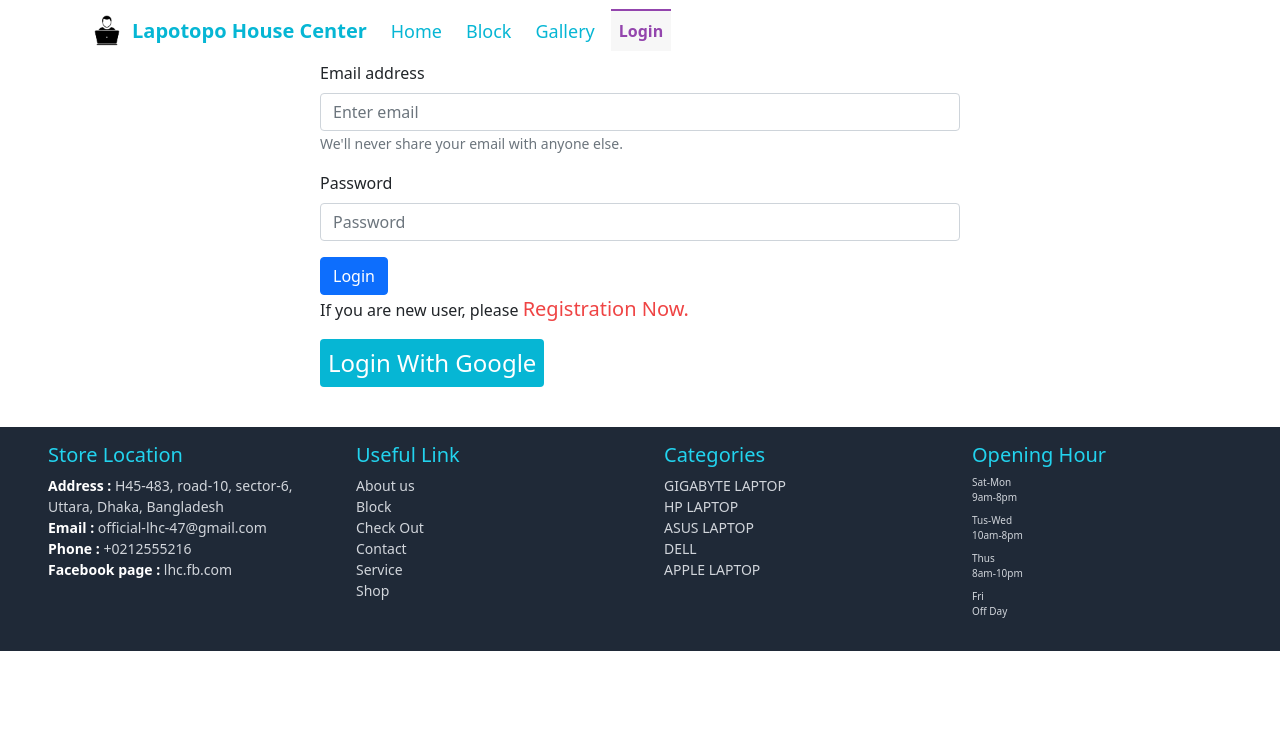
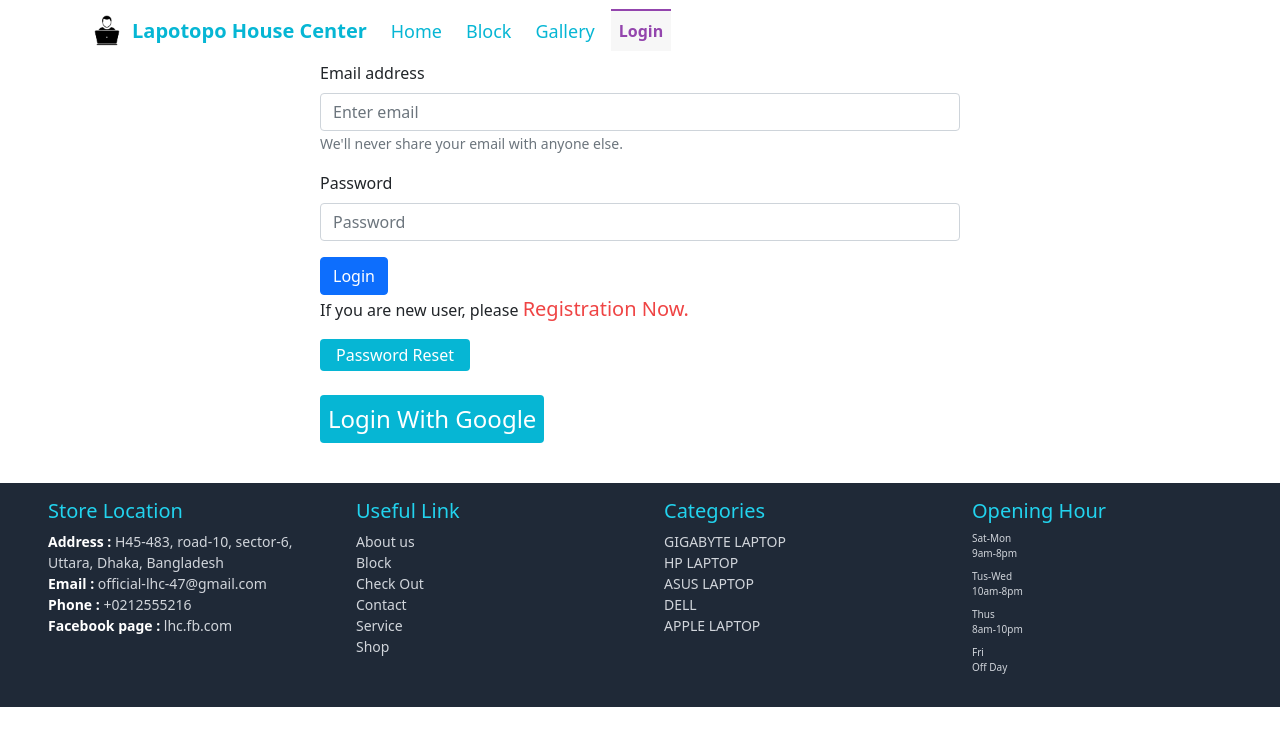
Before and after one commit to nurhossainfarid/warehouse-management-client-side, a React (Create React App) app: page /login in a window 1280 px wide. Shown: the top 746 px of the page. Built offline with nearby package versions, Linux system fonts and the light colour scheme; no server answers.

Commit message:
add reset password

```diff
--- a/package.json
+++ b/package.json
@@ -16,6 +16,7 @@
     "react-hook-form": "^7.30.0",
     "react-router-dom": "^6.3.0",
     "react-scripts": "5.0.1",
+    "react-toastify": "^9.0.1",
     "web-vitals": "^2.1.4"
   },
   "scripts": {
--- /dev/null
+++ b/src/Pages/Login/Loading/Loading.js
@@ -0,0 +1,12 @@
+import React from 'react';
+import { Spinner } from 'react-bootstrap';
+
+const Loading = () => {
+    return (
+        <div style={{height: '300px'}} className='w-100 d-flex justify-content-center align-items-center'>
+            <Spinner animation="border" variant="primary" />
+        </div>
+    );
+};
+
+export default Loading;
--- a/src/Pages/Login/Login.js
+++ b/src/Pages/Login/Login.js
@@ -1,8 +1,12 @@
 import React, { useRef } from 'react';
 import { Button, Form } from 'react-bootstrap';
-import { useSignInWithEmailAndPassword, useSignInWithGoogle } from 'react-firebase-hooks/auth';
+import { useSendPasswordResetEmail, useSignInWithEmailAndPassword, useSignInWithGoogle } from 'react-firebase-hooks/auth';
 import { Link, useLocation, useNavigate } from 'react-router-dom';
 import auth from '../../firebase.init';
+import Loading from './Loading/Loading';
+import { ToastContainer, toast } from 'react-toastify';
+import 'react-toastify/dist/ReactToastify.css';
+import { async } from '@firebase/util';
 
 const Login = () => {
     const emailRef = useRef('');
@@ -11,6 +15,11 @@ const Login = () => {
     const navigate = useNavigate();
     // use location
     const location = useLocation();
+
+    // password reset
+    const [sendPasswordResetEmail, sending] = useSendPasswordResetEmail(
+        auth
+      );
 
     const from = location.state?.from?.pathname || '/';
 
@@ -23,6 +32,10 @@ const Login = () => {
 
     const [signInWithGoogle] = useSignInWithGoogle(auth);
 
+    if (loading) {
+        return <Loading></Loading>
+    }
+
     if (user) {
         navigate(from, {replace: true});
     }
@@ -33,6 +46,17 @@ const Login = () => {
         const password = passwordRef.current.value;
         signInWithEmailAndPassword(email, password);
         signInWithGoogle(email, password);
+    }
+
+    const passwordReset = async () => {
+        const email = emailRef.current.value;
+        if (email) {
+            await sendPasswordResetEmail(email);
+            toast('Sent email');
+        }
+        else{
+            toast('please enter your email address');
+        }
     }
     return (
         <div>
@@ -58,8 +82,10 @@ const Login = () => {
                     Login
                 </Button>
                 <p>If you are new user, please <Link to={'/registration'}><button className='text-xl text-red-500'>Registration Now.</button></Link></p>
+                <button className='bg-cyan-500 hover:bg-cyan-600 text-white hover:text-gray-300 py-1 px-3 rounded' onClick={passwordReset}>Password Reset</button> <br /> <br />
                 <button onClick={() => signInWithGoogle()} className='p-2 text-white bg-cyan-500 text-2xl rounded'>   Login With Google</button>
             </Form>
+            <ToastContainer />
         </div>
     );
 };
--- a/src/Pages/Login/Registration/Registration.js
+++ b/src/Pages/Login/Registration/Registration.js
@@ -3,7 +3,9 @@ import { Button, Form } from 'react-bootstrap';
 import { useCreateUserWithEmailAndPassword } from 'react-firebase-hooks/auth';
 import { Link, useNavigate } from 'react-router-dom';
 import auth from '../../../firebase.init';
-import './Registration.css'
+import Loading from '../Loading/Loading';
+import './Registration.css';
+
 
 const Registration = () => {
     const emailRef = useRef('');
@@ -18,6 +20,10 @@ const Registration = () => {
 
     if (user) {
         navigate('/home');
+    }
+
+    if (loading) {
+        return <Loading></Loading>
     }
 
     function handleSubmit(event) {
```
Also changed, not shown: 1 other file (tests, documents, lock files or other folders).
